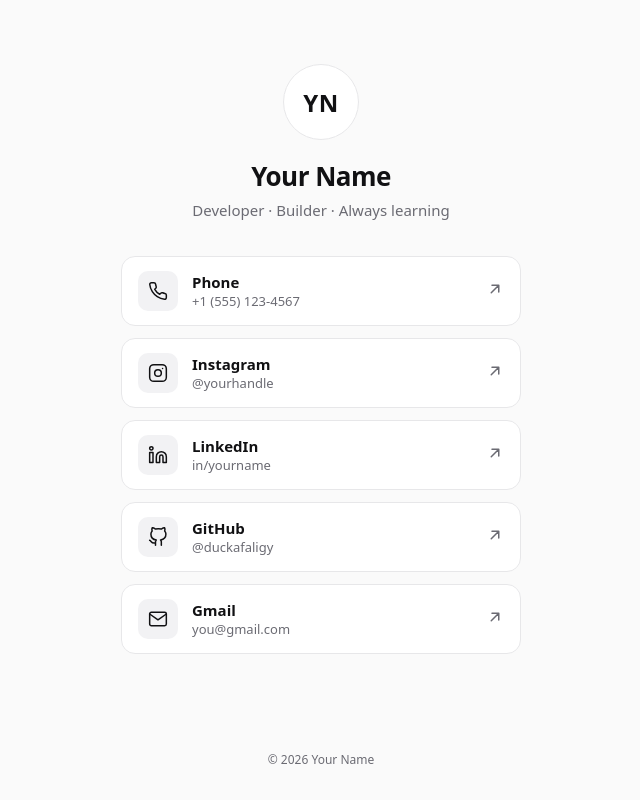
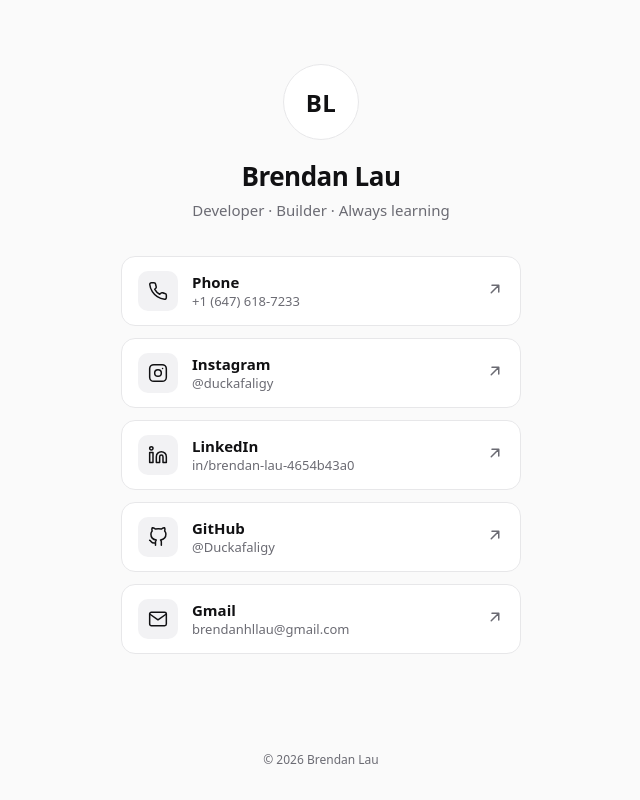
Before and after one commit to Duckafaligy/SOCIAL, a Next.js app: page / in a window 1280 px wide. Shown: the whole page, without its empty margins (319-959 px from the left). Built offline with nearby package versions, Linux system fonts and the light colour scheme.

Commit message:
Fill in real contact details and pin Vercel framework to Next.js
Co-Authored-By: Claude Opus 5.5 <noreply@anthropic.com>
Claude-Session: https://claude.ai/code/session_01Uo6C9RuSRyuLeCzPYugT2F

```diff
--- a/profile.ts
+++ b/profile.ts
@@ -1,10 +1,10 @@
 // Edit this file to update everything shown on the site.
 
 export const profile = {
-  name: "Your Name",
+  name: "Brendan Lau",
   tagline: "Developer · Builder · Always learning",
   // Initials shown in the avatar circle.
-  initials: "YN",
+  initials: "BL",
 };
 
 export type LinkKind = "phone" | "instagram" | "linkedin" | "github" | "gmail";
@@ -21,31 +21,31 @@ export const links: SocialLink[] = [
   {
     kind: "phone",
     label: "Phone",
-    display: "+1 (555) 123-4567",
-    href: "tel:+15551234567",
+    display: "+1 (647) 618-7233",
+    href: "tel:+16476187233",
   },
   {
     kind: "instagram",
     label: "Instagram",
-    display: "@yourhandle",
-    href: "https://instagram.com/yourhandle",
+    display: "@duckafaligy",
+    href: "https://www.instagram.com/duckafaligy",
   },
   {
     kind: "linkedin",
     label: "LinkedIn",
-    display: "in/yourname",
-    href: "https://www.linkedin.com/in/yourname",
+    display: "in/brendan-lau-4654b43a0",
+    href: "https://www.linkedin.com/in/brendan-lau-4654b43a0",
   },
   {
     kind: "github",
     label: "GitHub",
-    display: "@duckafaligy",
-    href: "https://github.com/duckafaligy",
+    display: "@Duckafaligy",
+    href: "https://github.com/Duckafaligy",
   },
   {
     kind: "gmail",
     label: "Gmail",
-    display: "you@gmail.com",
-    href: "mailto:you@gmail.com",
+    display: "brendanhllau@gmail.com",
+    href: "mailto:brendanhllau@gmail.com",
   },
 ];
```
Also changed, not shown: vercel.json (added).
